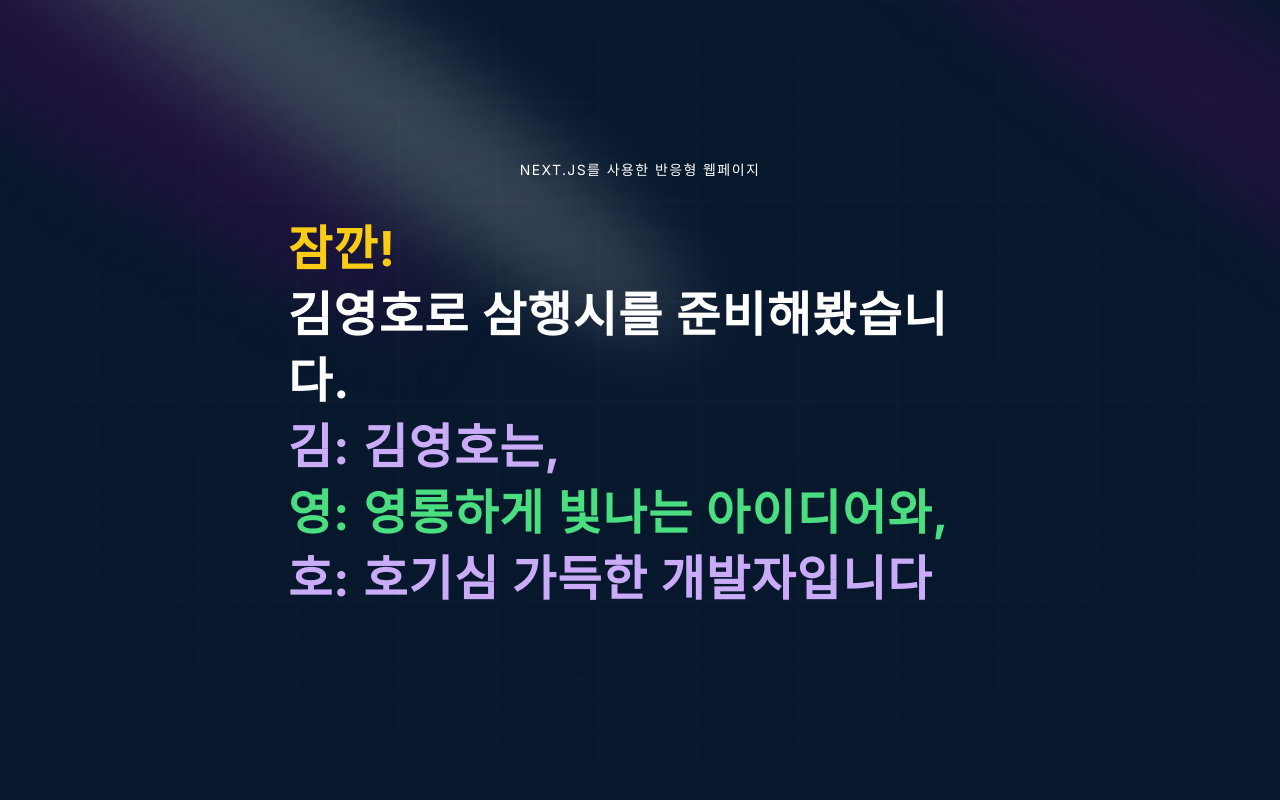
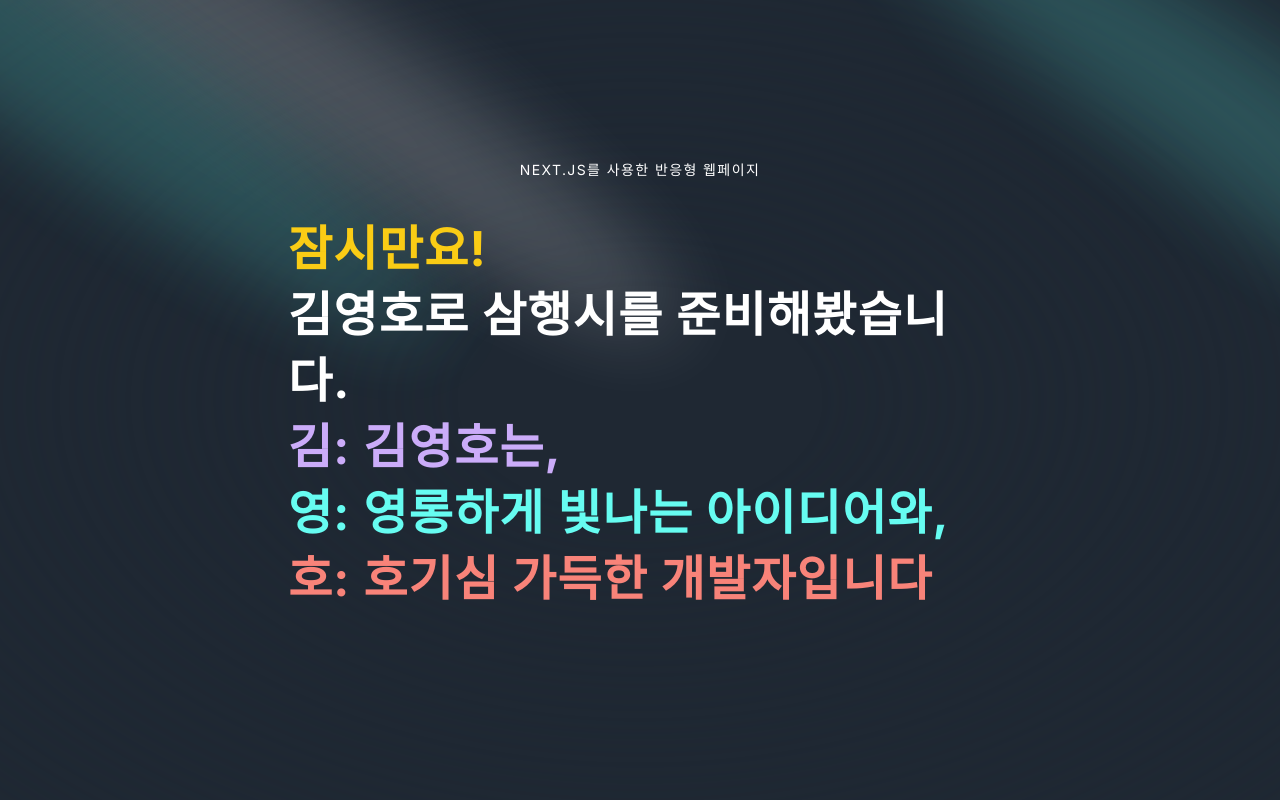
Before and after one commit to numi8462/Portfolio, a Next.js app: page / in a window 1280 px wide. Shown: the top 800 px of the page. Built offline with nearby package versions, Linux system fonts and the light colour scheme.

Commit message:
update on hero

```diff
--- a/app/page.tsx
+++ b/app/page.tsx
@@ -5,7 +5,7 @@ import { FaHome } from "react-icons/fa";
 
 export default function Home() {
   return (
-    <main className="relative bg-blue-100 flex justify-center items-center flex-col overflow-hidden mx-auto sm:px-10 px-5">
+    <main className="relative bg-black-200 flex justify-center items-center flex-col overflow-hidden mx-auto sm:px-10 px-5">
       <div className="max-w-7xl w-full">
         <FloatingNav navItems={[
           {name: 'Home', link: '/', icon: <FaHome/>}
--- a/components/Hero.tsx
+++ b/components/Hero.tsx
@@ -5,7 +5,7 @@ import { TextGenerateEffect } from './ui/TextGenerateEffect'
 import { useGSAP } from '@gsap/react'
 import gsap from 'gsap'
 import Button from './ui/Button';
-import { FaLocationArrow } from "react-icons/fa";
+import { FaHandPaper } from "react-icons/fa";
 
 const Hero = () => {
     useGSAP(() => {
@@ -21,17 +21,17 @@ const Hero = () => {
                 />
                 <Spotlight
                     className="-top-20 left-0 md:left-100 md:-top-20"
-                    fill="purple"
+                    fill="#66fcf1"
                 />
                 <Spotlight
                     className="h-[80vh] w-[50vw] top-10 left-full"
-                    fill="purple"
+                    fill="#66fcf1"
                 />
 
             </div>
 
-            <div className="h-screen w-full dark:bg-blue-100 bg-white  dark:bg-grid-white/[0.01] bg-grid-black/[0.2] flex items-center justify-center absolute top-0 left-0">
-                <div className="absolute pointer-events-none inset-0 flex items-center justify-center dark:bg-blue-100 bg-white [mask-image:radial-gradient(ellipse_at_center,transparent_20%,black)]"/>
+            <div className="h-screen w-full dark:bg-black-200 bg-white flex items-center justify-center absolute top-0 left-0">
+                <div className="absolute pointer-events-none inset-0 flex items-center justify-center dark:bg-black-200 bg-white [mask-image:radial-gradient(ellipse_at_center,transparent_20%,black)]"/>
             </div>
 
             <div className='flex justify-center relative my-20 z-10'>
@@ -40,19 +40,32 @@ const Hero = () => {
 
                     <TextGenerateEffect
                         className='text-start text-xl lg:text-5xl xl:text-5xl 2xl:text-6xl'
-                        words={`잠깐! <br> 김영호로 삼행시를 준비해봤습니다. <br> 김: 김영호는, <br> 영: 영롱하게 빛나는 아이디어와, <br> 호: 호기심 가득한 개발자입니다`}
+                        words={`잠시만요! <br> 김영호로 삼행시를 준비해봤습니다. <br> 김: 김영호는, <br> 영: 영롱하게 빛나는 아이디어와, <br> 호: 호기심 가득한 개발자입니다`}
                     />
 
-                    <div id='hello' className='flex items-center justify-between w-full opacity-0 max-sm:flex-col max-md:flex-col max-lg:flex-col'>
-                        <p className='text-start my-10 md:tracking-wider text-sm md:text-lg lg:text-2xl'>
-                            안녕하세요,
-                            <br/>프론트앤드/웹 개발자
-                            <span className='text-purple'> 김영호</span>  입니다.
-                        </p>
-                        <a href="#about">
+                    <div id='hello' className='flex items-center justify-between w-full opacity-0 max-xl:flex-col my-10 gap-5'>
+                        <div className='flex items-center justify-center gap-7'>
+                            <img
+                                src="./youngho.jpg"
+                                alt="profile image"
+                                className='h-40 w-40 max-md:w-24 max-md:h-24 rounded-full object-cover'
+                            />
+<div className=''>
+                            <p className='text-start my-10 md:tracking-wider text-sm md:text-lg lg:text-2xl'>
+                                안녕하세요,
+                                <br/>프론트앤드/웹 개발자
+                                <br/>
+                                <span className='text-mint-100'> 김영호</span>  입니다.
+                            </p>
+                        </div>
+                        </div>
+
+
+
+                        <a href="#about" className=''>
                             <Button
-                                title='눌러보세요!'
-                                icon={<FaLocationArrow/>}
+                                title='안녕하세요!'
+                                icon={<FaHandPaper/>}
                                 position='right'
                             />
                         </a>
--- a/components/ui/TextGenerateEffect.tsx
+++ b/components/ui/TextGenerateEffect.tsx
@@ -37,7 +37,7 @@ export const TextGenerateEffect = ({
         {linesArray.map((line, idx) => (
           <motion.div key={idx} style={{ display: 'inline-block' }}>
             <span
-              className={`${idx === 0 ? 'text-yellow-400' : idx === 2 ? 'text-purple' : idx === 3 ? 'text-green-400' : idx === 4 ? 'text-purple' : 'dark:text-white text-black'} opacity-0`}
+              className={`${idx === 0 ? 'text-yellow-400' : idx === 2 ? 'text-purple' : idx === 3 ? 'text-mint-100' : idx === 4 ? 'text-orange-100' : 'dark:text-white text-black'} opacity-0`}
               style={{
                 filter: filter ? "blur(10px)" : "none",
               }}
--- a/tailwind.config.ts
+++ b/tailwind.config.ts
@@ -30,16 +30,25 @@ const config = {
         black: {
           DEFAULT: "#000",
           100: "#000319",
-          200: "rgba(17, 25, 40, 0.75)",
-          300: "rgba(255, 255, 255, 0.125)",
+          200: "#1f2833",
+
         },
         white: {
           DEFAULT: "#FFF",
           100: "#BEC1DD",
           200: "#C1C2D3",
+          300: "#c5c6c7",
         },
         blue: {
-          "100": "#08182D",
+          100: "#08182D",
+        },
+        mint : {
+          100:"#66fcf1",
+          200:"#205566",
+          300:"#129793"
+        },
+        orange : {
+          100: "#f88379"
         },
         purple: "#CBACF9",
         border: "hsl(var(--border))",
@@ -150,7 +159,7 @@ const config = {
       animation: {
         "accordion-down": "accordion-down 0.2s ease-out",
         "accordion-up": "accordion-up 0.2s ease-out",
-        spotlight: "spotlight 2s ease 3.5s 1 forwards",
+        spotlight: "spotlight 2s ease 4s 1 forwards",
         shimmer: "shimmer 2s linear infinite",
         first: "moveVertical 30s ease infinite",
         second: "moveInCircle 20s reverse infinite",
```
